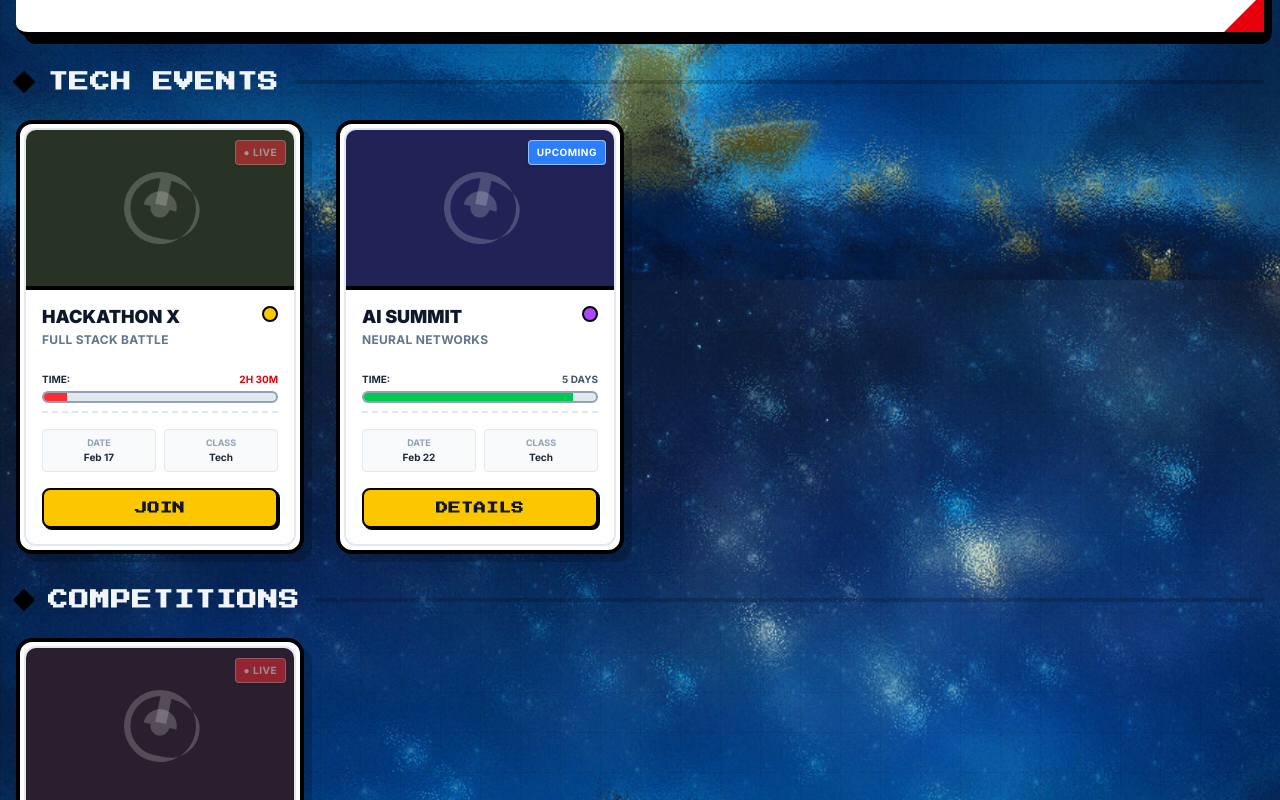
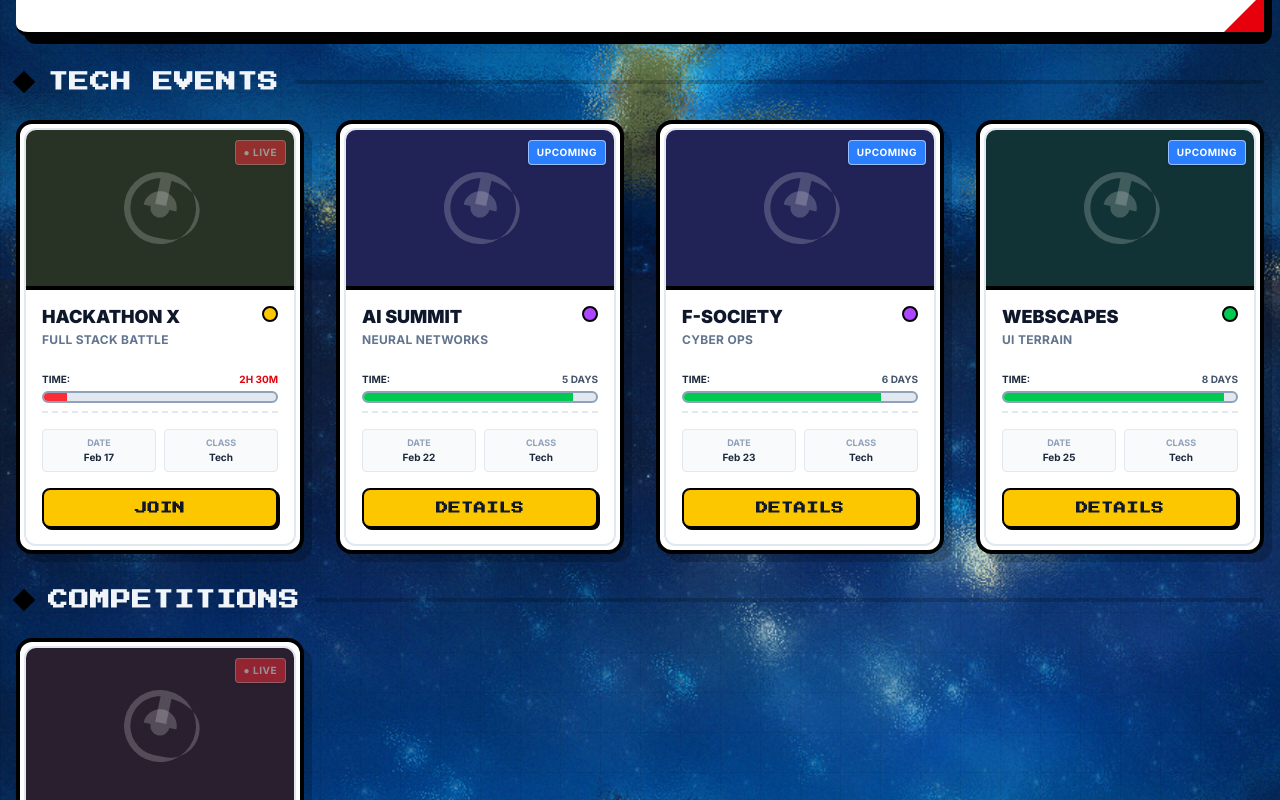
Before and after one commit to Xplorica-FIEM/phoenix-in-26-v1, a Next.js app: page / in a window 1280 px wide. Shown: the part 1320-2120 px from the top of the page. Built offline with nearby package versions, Linux system fonts and the light colour scheme.

Commit message:
added event cards (no ui changes)

```diff
--- a/src/app/event.tsx
+++ b/src/app/event.tsx
@@ -429,18 +429,108 @@ export default function Events() {
     },
     {
       id: 5,
-      title: 'Game Jam',
-      subtitle: 'Retro Dev',
+      title: 'Free Fire Max Esports',
+      subtitle: 'Battle Royale Clash',
       image: '/placeholder-image.jpg',
       status: 'upcoming',
       endsIn: '7 days',
       progress: 0,
       endDate: 'Feb 24, 2026',
       category: 'Gaming Events',
+      type: 'fire',
+      description: 'Squad-based battle royale tournament with structured heats and a grand final. Fast rotations, high eliminations, and tactical survival decide the champions.',
+      rules: ['Squads of 4', 'Bring your own device', 'Standard competitive settings', 'Fair play enforced'],
+      prizes: ['Esports Gear Pack', 'Champion Trophy', 'Cash Prize Pool']
+    },
+    {
+      id: 6,
+      title: 'F-Society',
+      subtitle: 'Cyber Ops',
+      image: '/placeholder-image.jpg',
+      status: 'upcoming',
+      endsIn: '6 days',
+      progress: 15,
+      endDate: 'Feb 23, 2026',
+      category: 'Tech Events',
+      type: 'psychic',
+      description: 'A high-stakes cybersecurity showdown with staged intrusions, log forensics, and incident response drills. Teams defend systems while hunting for hidden exploits.',
+      rules: ['Max team size: 3 members', 'No external tools beyond allowed list', 'Write-up submission required', 'Blue team and red team rounds'],
+      prizes: ['Pro CTF Gear Pack', 'Security Training Vouchers', 'Shield Trophy']
+    },
+    {
+      id: 7,
+      title: 'Webscapes',
+      subtitle: 'UI Terrain',
+      image: '/placeholder-image.jpg',
+      status: 'upcoming',
+      endsIn: '8 days',
+      progress: 5,
+      endDate: 'Feb 25, 2026',
+      category: 'Tech Events',
+      type: 'grass',
+      description: 'Build a futuristic, high-performance web experience in 6 hours. Focus on motion, accessibility, and responsive storytelling with clean, production-grade code.',
+      rules: ['Solo or duo', 'Must ship a live URL', 'Accessibility score >= 90', 'No heavy template use'],
+      prizes: ['Design Toolkit Bundle', 'Premium UI Licenses', 'Feature in Showcase']
+    },
+    {
+      id: 8,
+      title: 'BGMI Tournament',
+      subtitle: 'Squad Warfare',
+      image: '/placeholder-image.jpg',
+      status: 'upcoming',
+      endsIn: '9 days',
+      progress: 0,
+      endDate: 'Feb 26, 2026',
+      category: 'Gaming Events',
       type: 'water',
-      description: 'Create a retro-styled 8-bit game in 72 hours. Theme will be announced at the start of the event. Pixel art and chiptune music encouraged.',
-      rules: ['Theme interpretation matters', 'Assets must be original', 'Web build required'],
-      prizes: ['Nintendo Switch', 'Game Dev Assets Pack', 'Steam Vouchers']
+      description: 'Classic squad battles across Erangel and Miramar. Points awarded for placement and eliminations in a multi-round leaderboard format.',
+      rules: ['Squads of 4', 'Mobile only', 'No emulators', 'Point-based leaderboard'],
+      prizes: ['Gaming Headsets', 'In-game UC Vouchers', 'Medals']
+    },
+    {
+      id: 9,
+      title: 'Valorant',
+      subtitle: 'Tactical Strike',
+      image: '/placeholder-image.jpg',
+      status: 'upcoming',
+      endsIn: '10 days',
+      progress: 0,
+      endDate: 'Feb 27, 2026',
+      category: 'Gaming Events',
+      type: 'psychic',
+      description: '5v5 tactical shooter bracket with best-of-one qualifiers and best-of-three finals. Map veto and standard competitive rules apply.',
+      rules: ['Teams of 5', 'PC only', 'Standard tournament rules', 'Coach allowed'],
+      prizes: ['Mechanical Keyboards', 'Team Trophy', 'Cash Prizes']
+    },
+    {
+      id: 10,
+      title: 'FIFA',
+      subtitle: 'Ultimate League',
+      image: '/placeholder-image.jpg',
+      status: 'upcoming',
+      endsIn: '11 days',
+      progress: 0,
+      endDate: 'Feb 28, 2026',
+      category: 'Gaming Events',
+      type: 'grass',
+      description: '1v1 knockout tournament with timed halves and fair-play settings. Bring your best squad and clutch your way to the finals.',
+      rules: ['1v1 format', 'Standard match settings', 'No custom teams', 'Own controller preferred'],
+      prizes: ['Gaming Controller', 'Champion Medal', 'Merch Pack']
+    },
+    {
+      id: 11,
+      title: 'eFootball',
+      subtitle: 'Pro Club Showdown',
+      image: '/placeholder-image.jpg',
+      status: 'upcoming',
+      endsIn: '12 days',
+      progress: 0,
+      endDate: 'Mar 01, 2026',
+      category: 'Gaming Events',
+      type: 'electric',
+      description: 'Competitive eFootball matches with a focus on tactical play and build-up mastery. Double-elimination to keep the pressure high.',
+      rules: ['1v1 format', 'Console stations provided', 'Standard squads only', 'Double-elimination bracket'],
+      prizes: ['Esports Jersey', 'Runner-up Medals', 'Gift Vouchers']
     },
   ];
 
--- a/src/app/page.tsx
+++ b/src/app/page.tsx
@@ -2,10 +2,7 @@ import ContactUs from "./contact";
 import Events from "./event";
 import Sponsors from "./sponsors";
 import FAQs from "./faq";
-import Trainers from "./trainers/page";
 import AboutPhoenix from "./about";
-
-
 
 export default function Home() {
     return (
--- a/src/components/navbar/PokeNavbarHero.tsx
+++ b/src/components/navbar/PokeNavbarHero.tsx
@@ -164,16 +164,16 @@ export default function PokeNavbarHero() {
                 {/* 🔥 LOGO (ALWAYS FIXED, NEVER SWITCHES) */}
                 <motion.div
                     style={{ y: logoY, scale: logoScale }}
-                    className="fixed top-48 left-1/2 -translate-x-1/2 origin-top z-[60] pointer-events-auto"
+                    className="fixed top-48 left-1/2 -translate-x-1/2 origin-top z-[60] pointer-events-auto w-full max-w-[450px] px-4"
                 >
-                    <Link href="/">
+                    <Link href="/" className="block">
                         <Image
                             src="/logo-text.png"
                             alt="Phoenix 2026"
                             width={450}
                             height={215}
                             priority
-                            className="object-contain"
+                            className="object-contain w-full h-auto"
                         />
                     </Link>
                 </motion.div>
@@ -182,7 +182,7 @@ export default function PokeNavbarHero() {
                 <Container className="flex flex-col items-center justify-center h-full">
                     <motion.div
                         style={{ y: countdownY, opacity: countdownOpacity }}
-                        className="mt-40"
+                        className="mt-80"
                     >
                         {!hasStarted && (
                             <div className="flex flex-wrap justify-center items-center gap-4">
--- a/src/components/navbar/PokeNavbarHeroMobile.tsx
+++ b/src/components/navbar/PokeNavbarHeroMobile.tsx
@@ -184,25 +184,25 @@ export default function PokeNavbarHeroMobile() {
             <div className="h-24 w-full" />
 
             {/* ================= HERO ================= */}
-            <div className="sticky top-20 h-screen w-full flex flex-col items-center justify-center">
+            <div className="sticky top-20 h-screen w-full flex flex-col items-center justify-center px-4">
 
                 <motion.div
                     style={{ y: logoY, scale: logoScale }}
-                    className="origin-top mb-6"
+                    className="origin-top mb-20 w-full max-w-[280px]"
                 >
                     <Image
                         src="/logo-text.png"
                         alt="Phoenix 2026"
                         width={260}
                         height={120}
-                        className="object-contain drop-shadow-xl"
+                        className="object-contain drop-shadow-xl w-full h-auto"
                         priority
                     />
                 </motion.div>
 
                 <motion.div
                     style={{ opacity: timerOpacity, y: timerY }}
-                    className="w-[90%] max-w-sm"
+                    className="w-full max-w-sm mt-8 px-4"
                 >
                     <div className="bg-blue-600 border-2 border-white rounded-lg p-1 shadow-[4px_4px_0px_rgba(0,0,0,0.5)]">
                         <div className="bg-blue-500 border-2 border-blue-800 rounded p-4 flex flex-col items-center">
```
